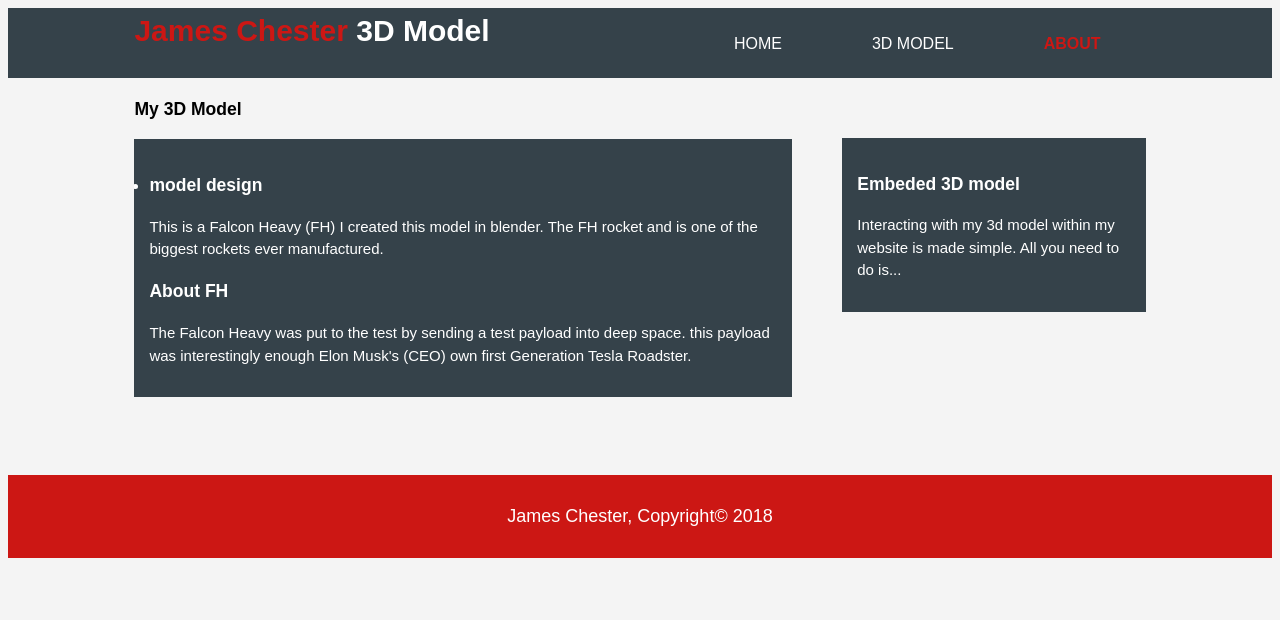
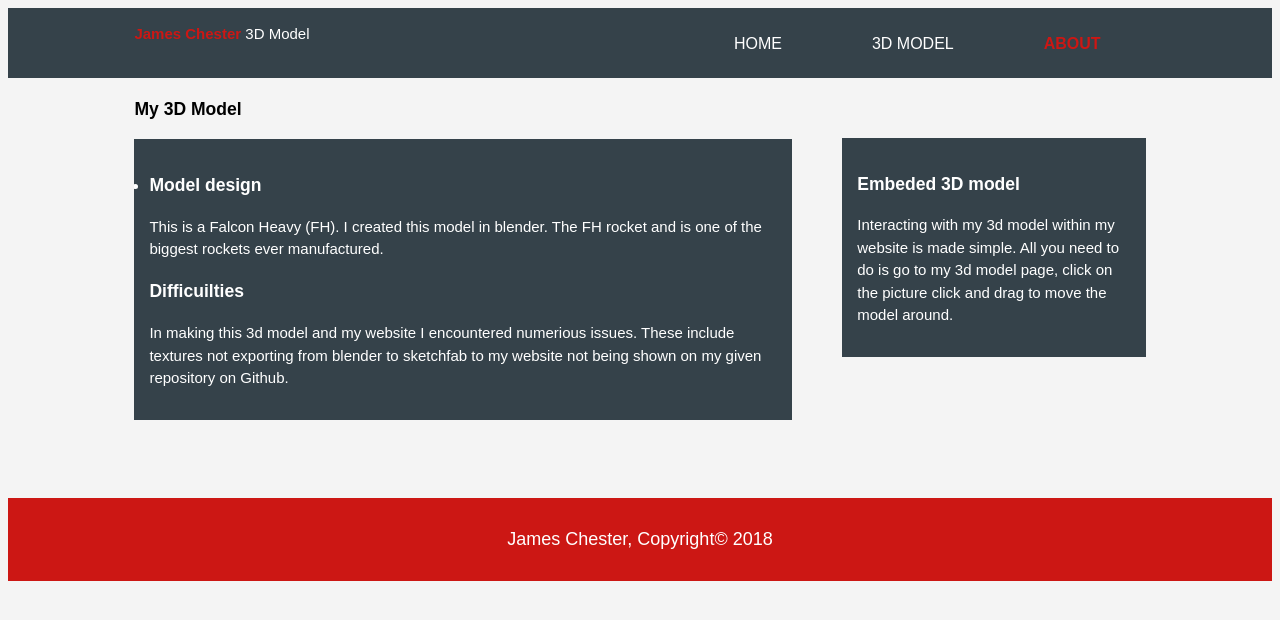
Before and after one commit to JsmesChester/3d-model, a plain HTML site: page about.html in a window 1280 px wide. Drawn offline with Linux system fonts and the light colour scheme.

Commit message:
Update about.html

```diff
--- a/about.html
+++ b/about.html
@@ -13,7 +13,7 @@
     <header>
         <div class="container">
         <div id="title">
-            <h1><span class=highlight>James Chester</span> 3D Model</h1>
+            <p><span class=highlight>James Chester</span> 3D Model</p>
             </div>
             <nav>
                 <ul>
@@ -32,13 +32,13 @@
                 <ul id="3d-model">
                     <div class="dark">
                         <li>
-                            <h3 id>model design</h3>
+                            <h3 id>Model design</h3>
                             <p>
-                                This is a Falcon Heavy (FH) I created this model in blender. The FH rocket and is one of the biggest rockets ever manufactured.
+                                This is a Falcon Heavy (FH). I created this model in blender. The FH rocket and is one of the biggest rockets ever manufactured.
                             </p>
-                            <h3>About FH</h3>
+                            <h3>Difficuilties</h3>
                             <p>
-                                The Falcon Heavy was put to the test by sending a test payload into deep space. this payload was interestingly enough Elon Musk's (CEO) own first Generation Tesla Roadster.
+                                In making this 3d model and my website I encountered numerious issues. These include textures not exporting from blender to sketchfab to my website not being shown on my given repository on Github.
                             </p>
                         </li>
                     </div>
@@ -48,7 +48,7 @@
             <aside id="sidebar">
                 <div class="dark">
                     <h3>Embeded 3D model</h3>
-                    <p>Interacting with my 3d model within my website is made simple. All you need to do is...</p>
+                    <p>Interacting with my 3d model within my website is made simple. All you need to do is go to my 3d model page, click on the picture click and drag to move the model around.</p>
                 </div>
             </aside>
 
```
